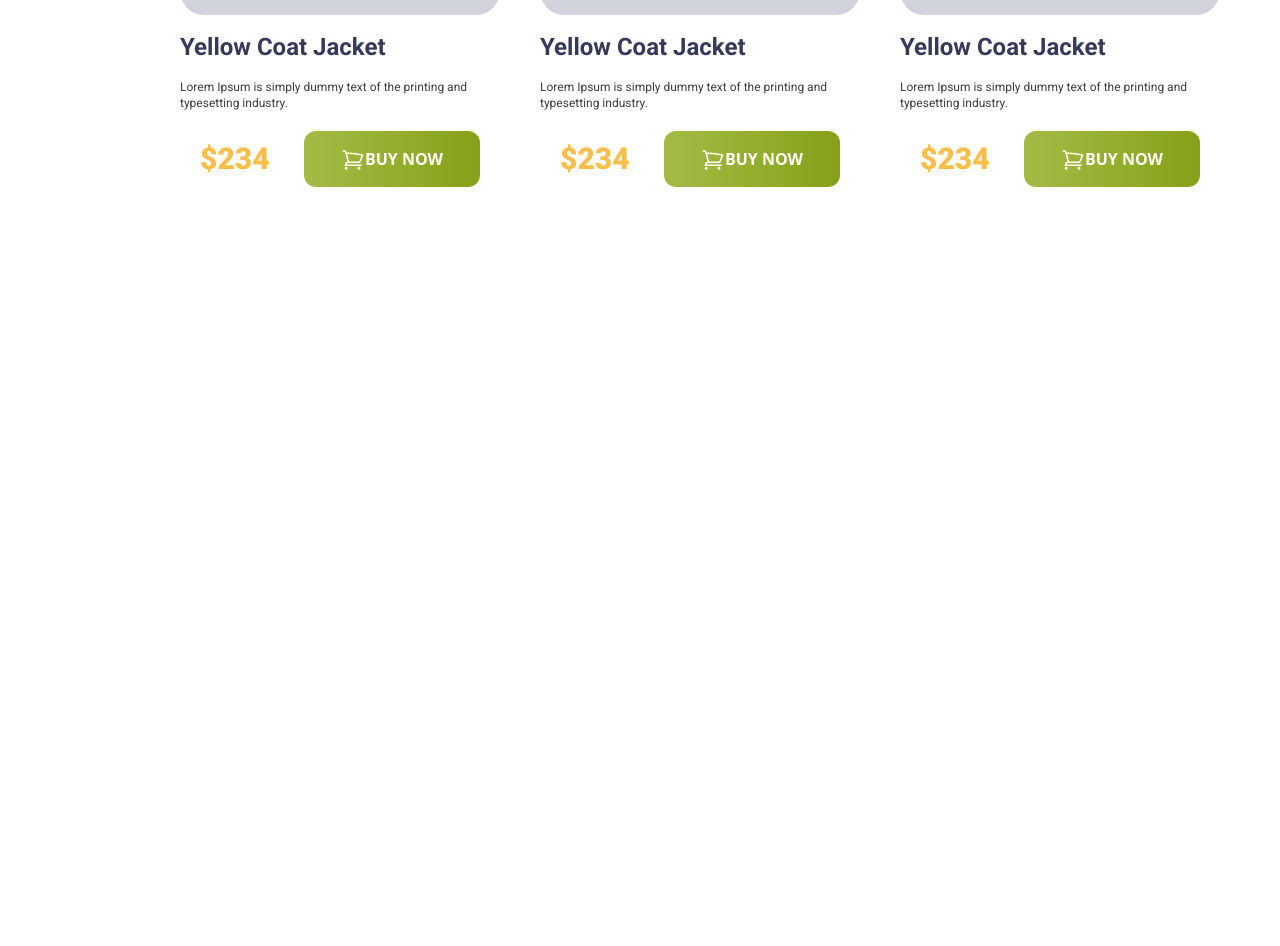
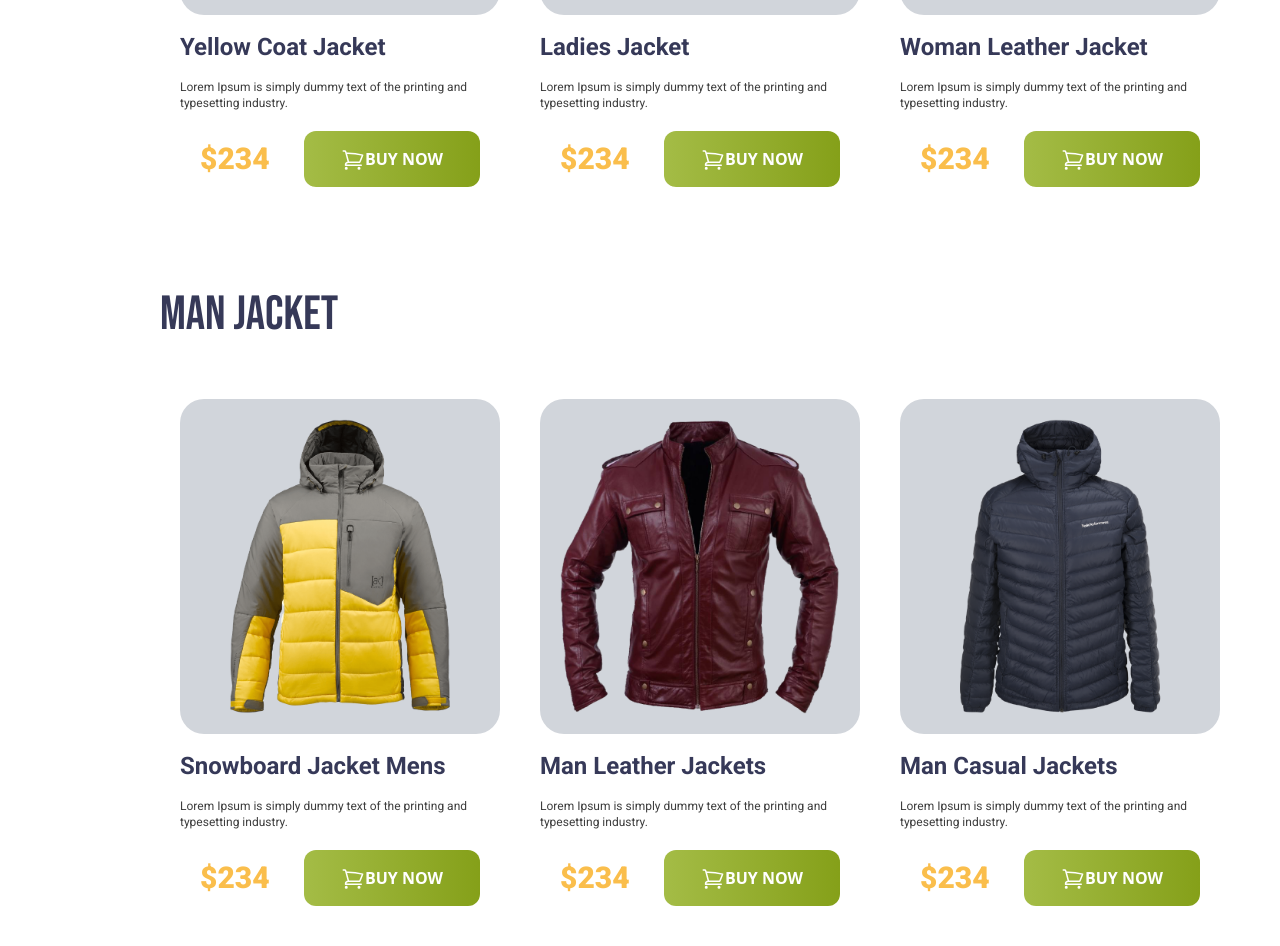
Before and after one commit to engrnazrulislam/penguin-fashion, a plain HTML site: page index.html in a window 1280 px wide. Shown: the part 1085-2031 px from the top of the page. Before the commit the page ends 1312 px from the top, so only its background shows below. Drawn offline with nearby package versions, Linux system fonts and the light colour scheme.

Commit message:
Man Jacket Section done

```diff
--- a/index.html
+++ b/index.html
@@ -82,10 +82,10 @@
             </div>
             <div class="w-96 p-5 flex flex-col justify-center items-center">
                 <div class="w-80 p-5 bg-gray-300 rounded-3xl">
-                    <img class="object-cover" src="images/jacket-1.png" alt="">
+                    <img class="object-cover" src="images/jacket-2.png" alt="">
                 </div>
                 <div>
-                    <h3 class="font-roboto text-[#363958] text-2xl font-bold py-4">Yellow Coat Jacket </h3>
+                    <h3 class="font-roboto text-[#363958] text-2xl font-bold py-4">Ladies Jacket </h3>
                     <p class="text-[#3E3E3E] font-roboto text-xs">Lorem Ipsum is simply dummy text of the printing and typesetting industry.</p>
                     <div class="flex items-center justify-between p-5">
                         <h3 class="font-roboto text-3xl font-black text-[#FABE4C]">$234</h3>
@@ -101,10 +101,10 @@
             </div>
             <div class="w-96 p-5 flex flex-col justify-center items-center">
                 <div class="w-80 p-5 bg-gray-300 rounded-3xl">
-                    <img class="object-cover" src="images/jacket-1.png" alt="">
+                    <img class="object-cover" src="images/jacket-3.png" alt="">
                 </div>
                 <div>
-                    <h3 class="font-roboto text-[#363958] text-2xl font-bold py-4">Yellow Coat Jacket </h3>
+                    <h3 class="font-roboto text-[#363958] text-2xl font-bold py-4">Woman Leather Jacket </h3>
                     <p class="text-[#3E3E3E] font-roboto text-xs">Lorem Ipsum is simply dummy text of the printing and typesetting industry.</p>
                     <div class="flex items-center justify-between p-5">
                         <h3 class="font-roboto text-3xl font-black text-[#FABE4C]">$234</h3>
@@ -120,6 +120,71 @@
             </div>
         </div>
         </section>
+        <!-- Man Jacket Section -->
+        <section class="mt-16">
+            <h3 class="font-bebas text-5xl text-[#363958] mt-12">Man Jacket</h3>
+        <div class="flex items-center justify-between mt-10">
+            <div class="w-96 p-5 flex flex-col justify-center items-center">
+                <div class="w-80 p-5 bg-gray-300 rounded-3xl">
+                    <img class="object-cover" src="images/jacket-4.png" alt="">
+                </div>
+                <div>
+                    <h3 class="font-roboto text-[#363958] text-2xl font-bold py-4">Snowboard Jacket Mens </h3>
+                    <p class="text-[#3E3E3E] font-roboto text-xs">Lorem Ipsum is simply dummy text of the printing and typesetting industry.</p>
+                    <div class="flex items-center justify-between p-5">
+                        <h3 class="font-roboto text-3xl font-black text-[#FABE4C]">$234</h3>
+                        <button type="button"
+                            class="bg-gradient-to-r from-[#A4BC46] to-[#85A019] text-white font-semibold rounded-xl h-14 w-44"><svg
+                                xmlns="http://www.w3.org/2000/svg" fill="none" viewBox="0 0 24 24" stroke-width="1.5"
+                                stroke="currentColor" class="w-6 h-6 inline">
+                                <path stroke-linecap="round" stroke-linejoin="round"
+                                    d="M2.25 3h1.386c.51 0 .955.343 1.087.835l.383 1.437M7.5 14.25a3 3 0 0 0-3 3h15.75m-12.75-3h11.218c1.121-2.3 2.1-4.684 2.924-7.138a60.114 60.114 0 0 0-16.536-1.84M7.5 14.25 5.106 5.272M6 20.25a.75.75 0 1 1-1.5 0 .75.75 0 0 1 1.5 0Zm12.75 0a.75.75 0 1 1-1.5 0 .75.75 0 0 1 1.5 0Z" />
+                            </svg>BUY NOW</button>
+                    </div>
+                </div>
+            </div>
+            <div class="w-96 p-5 flex flex-col justify-center items-center">
+                <div class="w-80 p-5 bg-gray-300 rounded-3xl">
+                    <img class="object-cover" src="images/jacket-5.png" alt="">
+                </div>
+                <div>
+                    <h3 class="font-roboto text-[#363958] text-2xl font-bold py-4">Man Leather Jackets </h3>
+                    <p class="text-[#3E3E3E] font-roboto text-xs">Lorem Ipsum is simply dummy text of the printing and typesetting industry.</p>
+                    <div class="flex items-center justify-between p-5">
+                        <h3 class="font-roboto text-3xl font-black text-[#FABE4C]">$234</h3>
+                        <button type="button"
+                            class="bg-gradient-to-r from-[#A4BC46] to-[#85A019] text-white font-semibold rounded-xl h-14 w-44"><svg
+                                xmlns="http://www.w3.org/2000/svg" fill="none" viewBox="0 0 24 24" stroke-width="1.5"
+                                stroke="currentColor" class="w-6 h-6 inline">
+                                <path stroke-linecap="round" stroke-linejoin="round"
+                                    d="M2.25 3h1.386c.51 0 .955.343 1.087.835l.383 1.437M7.5 14.25a3 3 0 0 0-3 3h15.75m-12.75-3h11.218c1.121-2.3 2.1-4.684 2.924-7.138a60.114 60.114 0 0 0-16.536-1.84M7.5 14.25 5.106 5.272M6 20.25a.75.75 0 1 1-1.5 0 .75.75 0 0 1 1.5 0Zm12.75 0a.75.75 0 1 1-1.5 0 .75.75 0 0 1 1.5 0Z" />
+                            </svg>BUY NOW</button>
+                    </div>
+                </div>
+            </div>
+            <div class="w-96 p-5 flex flex-col justify-center items-center">
+                <div class="w-80 p-5 bg-gray-300 rounded-3xl">
+                    <img class="object-cover" src="images/jacket-6.png" alt="">
+                </div>
+                <div>
+                    <h3 class="font-roboto text-[#363958] text-2xl font-bold py-4">Man Casual Jackets</h3>
+                    <p class="text-[#3E3E3E] font-roboto text-xs">Lorem Ipsum is simply dummy text of the printing and typesetting industry.</p>
+                    <div class="flex items-center justify-between p-5">
+                        <h3 class="font-roboto text-3xl font-black text-[#FABE4C]">$234</h3>
+                        <button type="button"
+                            class="bg-gradient-to-r from-[#A4BC46] to-[#85A019] text-white font-semibold rounded-xl h-14 w-44"><svg
+                                xmlns="http://www.w3.org/2000/svg" fill="none" viewBox="0 0 24 24" stroke-width="1.5"
+                                stroke="currentColor" class="w-6 h-6 inline">
+                                <path stroke-linecap="round" stroke-linejoin="round"
+                                    d="M2.25 3h1.386c.51 0 .955.343 1.087.835l.383 1.437M7.5 14.25a3 3 0 0 0-3 3h15.75m-12.75-3h11.218c1.121-2.3 2.1-4.684 2.924-7.138a60.114 60.114 0 0 0-16.536-1.84M7.5 14.25 5.106 5.272M6 20.25a.75.75 0 1 1-1.5 0 .75.75 0 0 1 1.5 0Zm12.75 0a.75.75 0 1 1-1.5 0 .75.75 0 0 1 1.5 0Z" />
+                            </svg>BUY NOW</button>
+                    </div>
+                </div>
+            </div>
+        </div>
+        </section>
+        <!-- last Section -->
+
     </main>
     <footer>
 
```
